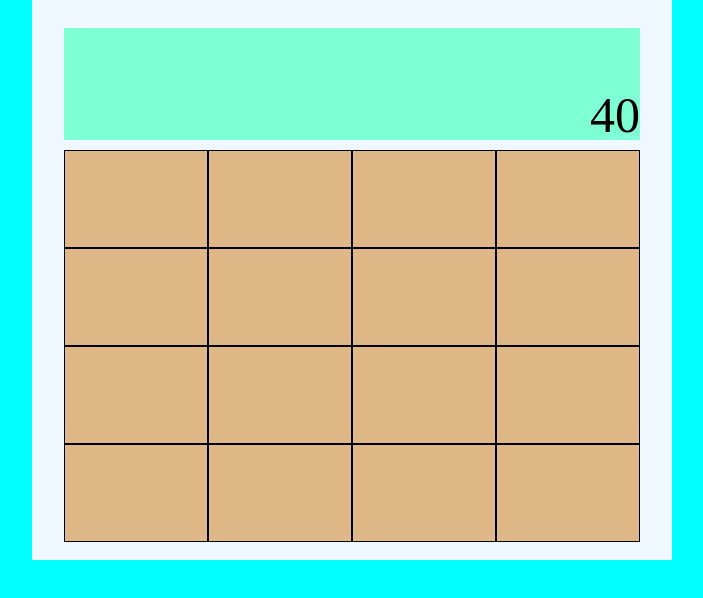
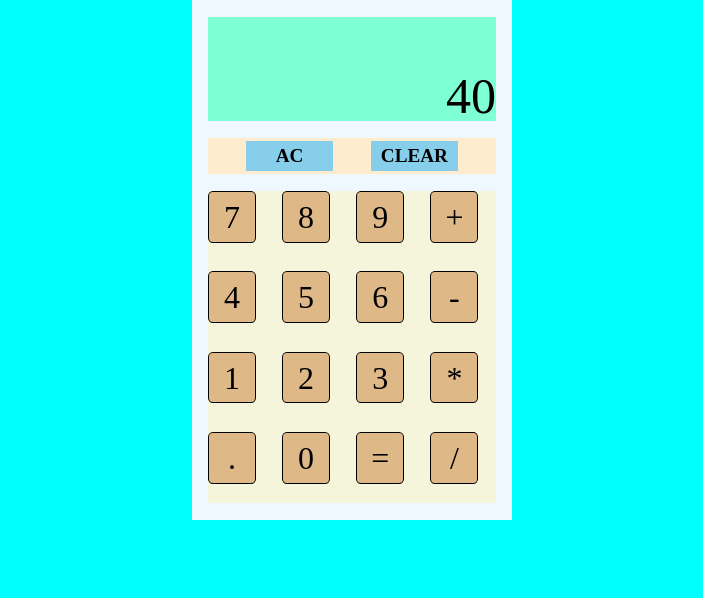
Before and after one commit to hotShot1211/Calculator, a plain HTML site: page index.html in a window 1280 px wide. Shown: the whole page, without its empty margins (288-991 px from the left). Drawn offline with Linux system fonts and the light colour scheme.

Commit message:
ui skelton/firstNumber and display

```diff
--- a/index.html
+++ b/index.html
@@ -10,25 +10,31 @@
         <div id='main-container'>
             <div class='cal-body'>
                 <div class='display'>40</div>
+                <div class='functn-btn-cntnr'>
+                    <div class='functn-btn'>AC</div>
+                    <div class='functn-btn'>CLEAR</div>
+                </div>
                 <div class='btn-cntnr'>
-                    <div class='btn'></div>
-                    <div class='btn'></div>
-                    <div class='btn'></div>
-                    <div class='btn'></div>
-                    <div class='btn'></div>
-                    <div class='btn'></div>
-                    <div class='btn'></div>
-                    <div class='btn'></div>
-                    <div class='btn'></div>
-                    <div class='btn'></div>
-                    <div class='btn'></div>
-                    <div class='btn'></div>
-                    <div class='btn'></div>
-                    <div class='btn'></div>
-                    <div class='btn'></div>
-                    <div class='btn'></div>
+                    <div class='btn'>7</div>
+                    <div class='btn'>8</div>
+                    <div class='btn'>9</div>
+                    <div class='operator'>+</div>
+                    <div class='btn'>4</div>
+                    <div class='btn'>5</div>
+                    <div class='btn'>6</div>
+                    <div class='operator'>-</div>
+                    <div class='btn'>1</div>
+                    <div class='btn'>2</div>
+                    <div class='btn'>3</div>
+                    <div class='operator'>*</div>
+                    <div class='btn'>.</div>
+                    <div class='btn'>0</div>
+                    <div class='operator'>=</div>
+                    <div class='operator'>/</div>
                 </div>
             </div>
         </div>
+
+        <script src='scripts/script.js'></script>
     </body>
 </html>
--- a/scripts/script.js
+++ b/scripts/script.js
@@ -1,3 +1,7 @@
+let firstNumber = '';
+let operator;
+let secondNumber = '';
+
 function add(a, b){
     return Number(a) + Number(b);
 }
@@ -35,4 +39,19 @@ function operate(a, operator,c){
 }
 
 
-console.log(operate('2', '/', '0'));
+// console.log(operate('2', '/', '0'));
+
+let display = document.querySelector('.display');
+
+let buttons = document.querySelectorAll('.btn');
+
+buttons.forEach(button =>{
+    button.addEventListener('click', (e) =>{
+        if(firstNumber.length < 10){
+            firstNumber += button.innerText;
+            display.innerText = firstNumber;
+            console.log(firstNumber.length);
+        }
+
+    });
+});
--- a/style/style.css
+++ b/style/style.css
@@ -8,12 +8,13 @@
 
 .cal-body {
   background-color: aliceblue;
-  height: 70%;
-  width: 50%;
+  height: 65%;
+  width: 25%;
   display: flex;
-  justify-content: center;
   flex-direction: column;
   align-items: center;
+  justify-content: space-evenly;
+
 }
 
 .display {
@@ -24,19 +25,47 @@
   display: flex;
   justify-content: right;
   align-items: end;
-  margin-top: 10px;
+  word-break: break-word;
 }
 
 .btn-cntnr {
-    background-color: beige;
-    height: 70%;
-    width: 90%;
-    margin-top: 10px;
-    display: grid;
-    grid-template-columns: repeat(4, 1fr);
+  background-color: beige;
+  height: 60%;
+  width: 90%;
+  display: grid;
+  grid-template-columns: repeat(4, 1fr);
+  grid-row-gap: 3%;
+  grid-column-gap: 3%;
 }
 
-.btn {
+.btn, .operator {
   background-color: burlywood;
   border: black 1px solid;
+  height: 70%;
+  width: 70%;
+  border-radius: 10%;
+  display: flex;
+  justify-content: center;
+  align-items: center;
+  font-size: xx-large;
 }
+
+.functn-btn-cntnr {
+  height: 7%;
+  width: 90%;
+  background-color: blanchedalmond;
+  display: flex;
+  justify-content: space-evenly;
+  align-items: center;
+}
+
+.functn-btn {
+  background-color: skyblue;
+  height: 80%;
+  width: 30%;
+  display: flex;
+  justify-content: center;
+  align-items: center;
+  font-size: larger;
+  font-weight: bolder;
+}
```
Also changed, not shown: style/rough.txt (deleted).
